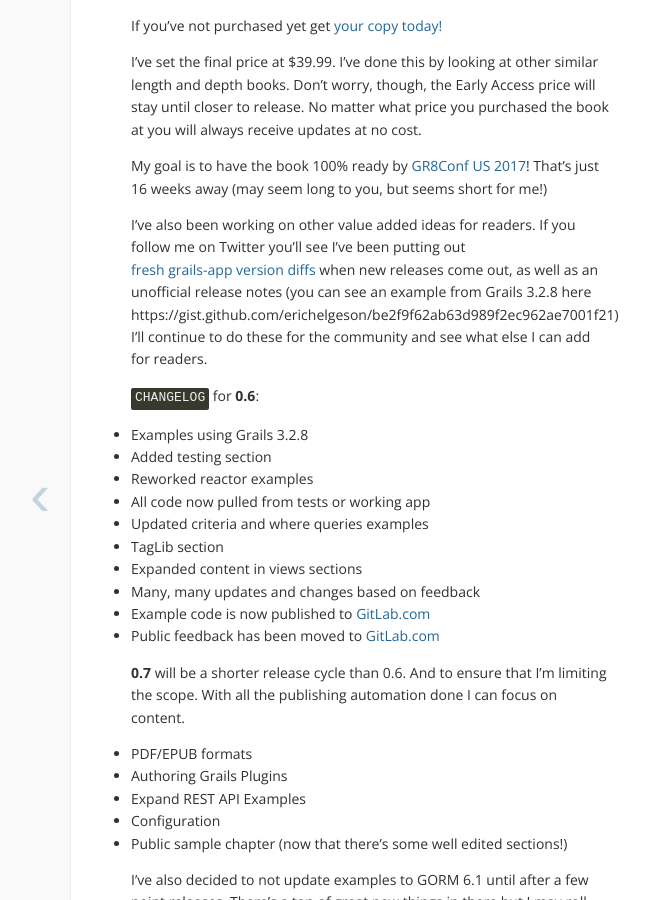
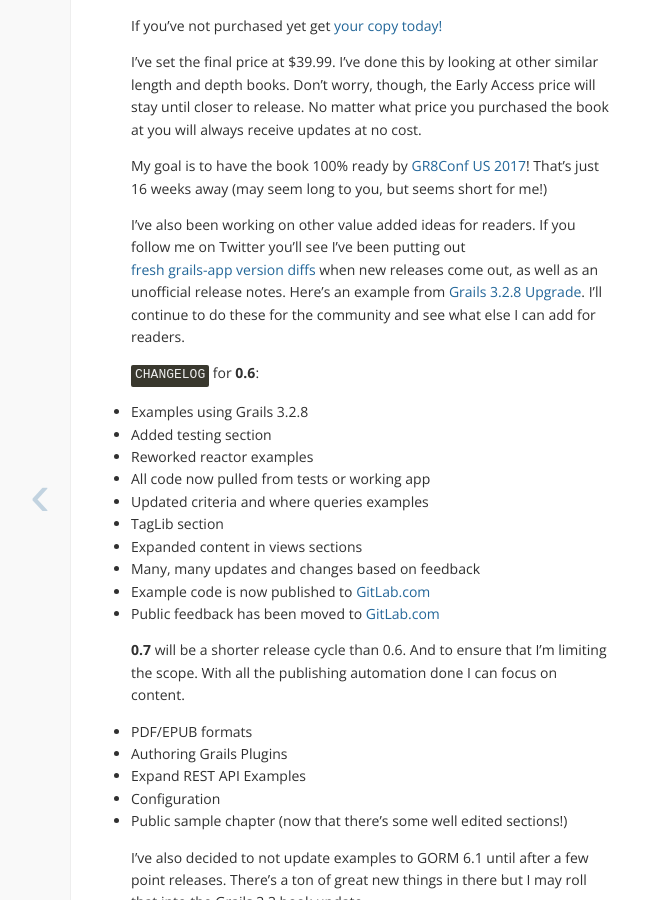
Before and after one commit to erichelgeson/erichelgeson.github.com, a Jekyll site: the page built from _posts/2017-04-03-grails-book-06.markdown, in a window 1280 px wide and 900 px high, scrolled down 604 px. Shown: the whole window, without its empty margins (270-919 px from the left). Built offline with Jekyll 4.4.1, drawn with Linux system fonts in a browser that asks for light colours; comment, search, counter and statistics services are not loaded.

Commit message:
fix link

```diff
--- a/_posts/2017-04-03-grails-book-06.markdown
+++ b/_posts/2017-04-03-grails-book-06.markdown
@@ -15,7 +15,7 @@ I've set the final price at $39.99. I've done this by looking at other similar l
 
 My goal is to have the book 100% ready by [GR8Conf US 2017](http://gr8conf.us/)! That's just 16 weeks away (may seem long to you, but seems short for me!)
 
-I've also been working on other value added ideas for readers. If you follow me on Twitter you'll see I've been putting out [fresh grails-app version diffs](https://github.com/erichelgeson/grails-versions) when new releases come out, as well as an unofficial release notes (you can see an example from Grails 3.2.8 here https://gist.github.com/erichelgeson/be2f9f62ab63d989f2ec962ae7001f21) I'll continue to do these for the community and see what else I can add for readers.
+I've also been working on other value added ideas for readers. If you follow me on Twitter you'll see I've been putting out [fresh grails-app version diffs](https://github.com/erichelgeson/grails-versions) when new releases come out, as well as an unofficial release notes. Here's an example from [Grails 3.2.8 Upgrade](https://gist.github.com/erichelgeson/be2f9f62ab63d989f2ec962ae7001f21). I'll continue to do these for the community and see what else I can add for readers.
 
 `CHANGELOG` for **0.6**:
 
```
